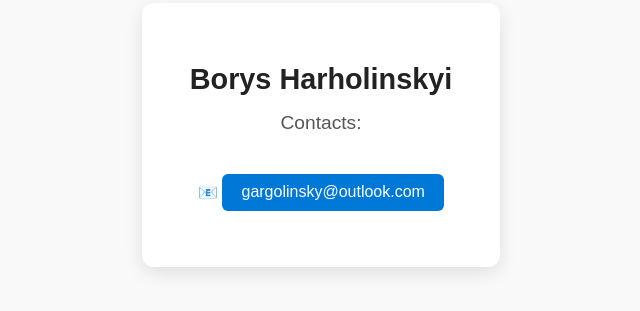
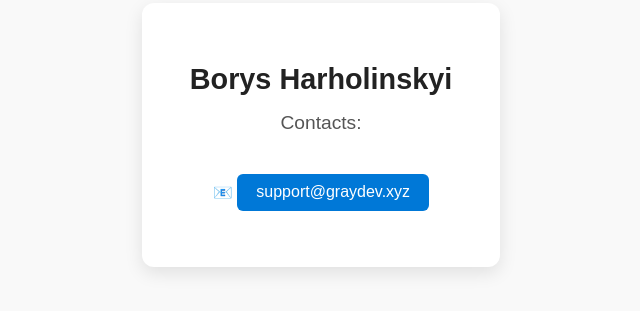
Before and after one commit to harholinsky/about, a plain HTML site: page index.html in a window 1280 px wide. Shown: the part 265-576 px from the top of the page, without its empty margins (319-959 px from the left). Drawn offline with Linux system fonts and the light colour scheme.

Commit message:
Update email address in index.html

```diff
--- a/index.html
+++ b/index.html
@@ -52,7 +52,7 @@
   <div class="card">
     <h1>Borys Harholinskyi</h1>
     <h2>Contacts:</h2>
-    <p>📧 <a href="mailto:gargolinsky@outlook.com">gargolinsky@outlook.com</a></p>
+    <p>📧 <a href="mailto:gargolinsky@outlook.com">support@graydev.xyz</a></p>
   </div>
 </body>
 </html>
```
